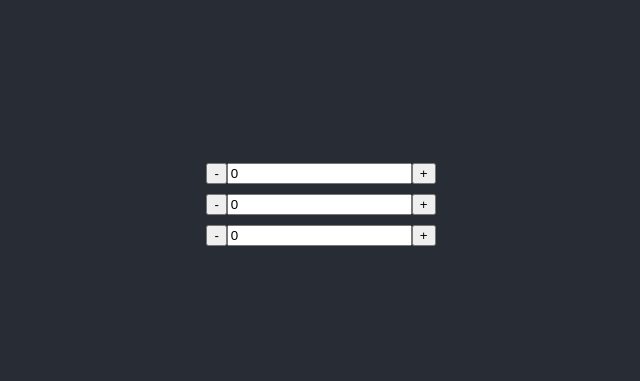
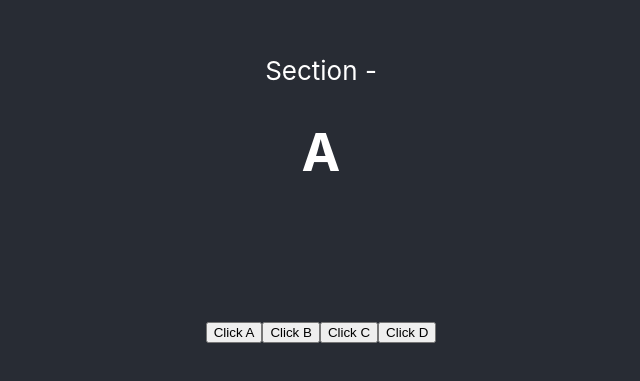
Before and after one commit to kaushal-chauhan/reactjs-beginner, a React (Create React App) app: page / in a window 1280 px wide. Shown: the part 201-582 px from the top of the page, without its empty margins (319-959 px from the left). Built offline with nearby package versions, Linux system fonts and the light colour scheme.

Commit message:
Learning : conditional rendering

```diff
--- a/src/App.js
+++ b/src/App.js
@@ -6,6 +6,7 @@ import PropsWithFunc from "./components/PropsWithFunc"
 import PropsWithClass from "./components/PropsWithClass"
 import ClasswithState from "./components/ClasswithState"
 import InputBox from "./components/QtyBox/InputBox"
+import ConditionalRendering from "./components/ConditionalRendering"
 
 function App() {
   return (
@@ -20,9 +21,10 @@ function App() {
         {/* <FunctionalComp />
         <ClassComp />
         <ClasswithState /> */}
+        {/* <InputBox />
         <InputBox />
-        <InputBox />
-        <InputBox />
+        <InputBox /> */}
+        <ConditionalRendering />
       </header>
     </div>
   );
--- /dev/null
+++ b/src/components/ConditionalRendering.js
@@ -0,0 +1,72 @@
+import React, {Component} from "react"
+
+class ConditionalRendering extends Component
+{
+    constructor() {
+        super()
+        this.state = {
+            text: "1",
+            flag: false
+        }
+    }
+    buttonClick(arg1) {
+        this.setState({text: arg1})
+    }
+
+    render() {
+
+        // Short circuit  operator
+        // return this.state.flag && <h1>Section A</h1>
+
+        // Ternary conditional rendering
+        // return this.state.flag ? <h1>Section A</h1> : <h1>Section B</h1>
+
+        // Element variable
+        let section = <h1>A</h1>
+        switch(this.state.text) {
+            case "1": section = <h1>A</h1>; break;
+            case "2": section = <h1>B</h1>; break;
+            case "3": section = <h1>C</h1>; break;
+            case "4": section = <h1>D</h1>; break;
+            default: break;
+        }
+        return (
+            <div>
+                Section - {section}
+                <br /><br /><br />
+                <button onClick={() => this.buttonClick("1")}>Click A</button>
+                <button onClick={() => this.buttonClick("2")}>Click B</button>
+                <button onClick={() => this.buttonClick("3")}>Click C</button>
+                <button onClick={() => this.buttonClick("4")}>Click D</button>
+            </div>
+        )
+    }
+
+    // if / else rendering
+    // render() {
+    //     if (this.state.text == "1")
+    //     return (
+    //         <div>
+    //             Section - A
+    //             <br /><br /><br />
+    //             <button onClick={() => this.buttonClick("1")}>Click A</button>
+    //             <button onClick={() => this.buttonClick("2")}>Click B</button>
+    //             <button onClick={() => this.buttonClick("3")}>Click C</button>
+    //             <button onClick={() => this.buttonClick("4")}>Click D</button>
+    //         </div>
+    //     )
+    //     if (this.state.text == "2")
+    //     return (
+    //         <div>
+    //             Section - B
+    //             <br /><br /><br />
+    //             <button onClick={() => this.buttonClick("1")}>Click A</button>
+    //             <button onClick={() => this.buttonClick("2")}>Click B</button>
+    //             <button onClick={() => this.buttonClick("3")}>Click C</button>
+    //             <button onClick={() => this.buttonClick("4")}>Click D</button>
+    //         </div>
+    //     )
+    // }
+}
+
+export default ConditionalRendering
```
